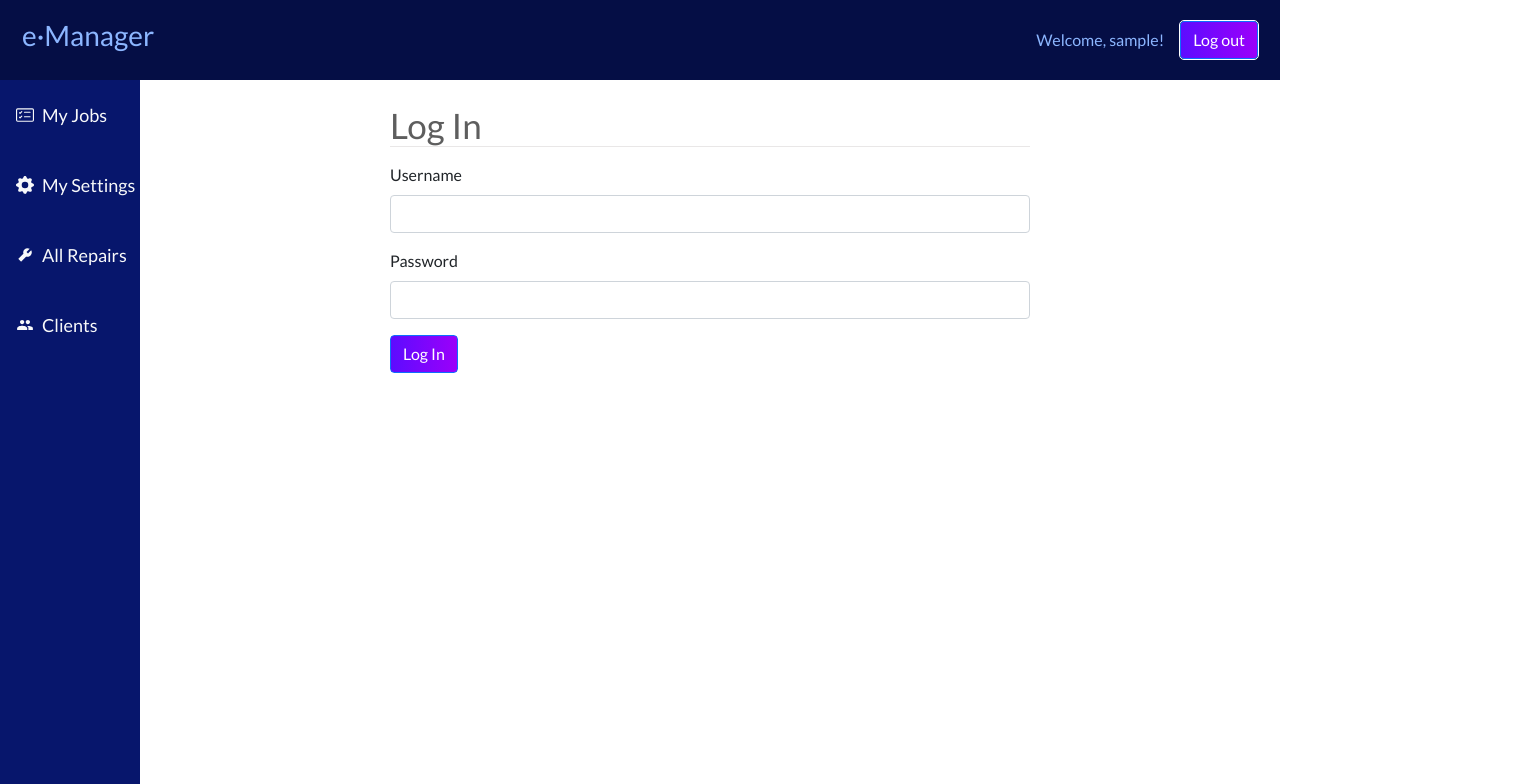
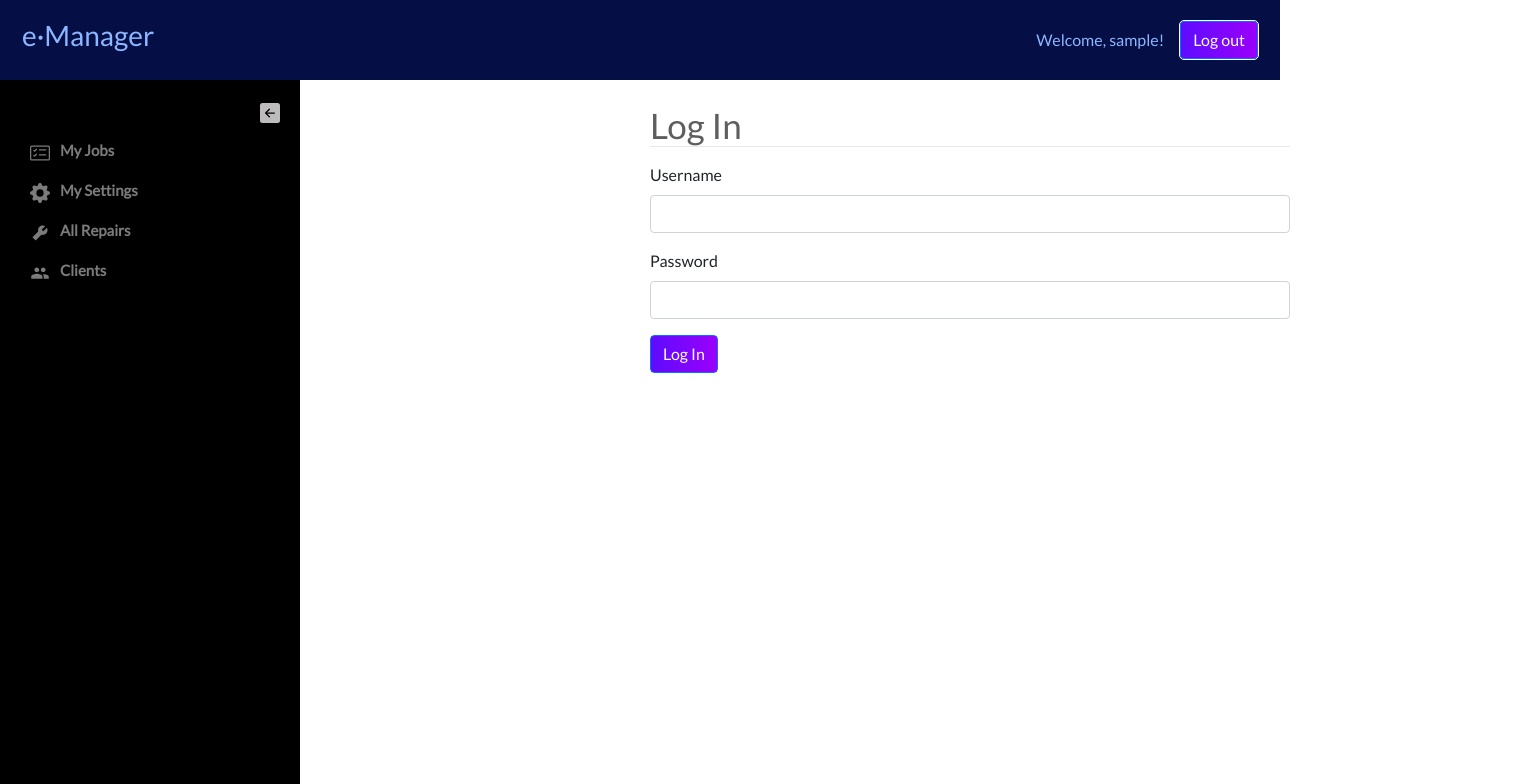
Before and after one commit to girlatomic/e-manager-app, a React (Create React App) app in the folder client/: page /login in a window 1280 px wide. Shown: the top 784 px of the page, 1528 px wide, since content can reach past the window. Built offline with nearby package versions, Linux system fonts and the light colour scheme; sample sign-in values are in the browser's storage.

Commit message:
adds dynamic sidebar

```diff
--- a/client/src/App.css
+++ b/client/src/App.css
@@ -7,11 +7,11 @@
   font-family: "Lato", sans-serif;
 }
 
-.content {
+/* .container {
   display: flex;
   width: 100%;
   text-align: left;
-}
+} */
 
 h2 {
   margin-top: 10px;
@@ -104,5 +104,12 @@ td {
 }
 
 .container {
-  width: 1200px;
+  margin-left: 200px;
+  transition: margin-left 0.2s ease-in;
+  /* padding: 50px; */
+  box-sizing: border-box;
 }
+
+.container.inactive {
+  margin-left: 80px;
+}
--- a/client/src/App.js
+++ b/client/src/App.js
@@ -28,6 +28,7 @@ export default function App() {
   let [user, setUser] = useState(Local.getUser());
   let [loginError, setLoginError] = useState("");
   const navigate = useNavigate();
+  const [inactive, setInactive] = useState(false);
 
   // Functions for log in and log out
 
@@ -85,9 +86,15 @@ export default function App() {
   return (
     <div className="App">
       <Navbar user={user} logoutCB={() => handleLogout()} />
-      <div className="d-flex">
-        <Sidebar user={user} />
-        <div className="content">
+      <div>
+        <Sidebar
+          user={user}
+          onCollapse={(inactive) => {
+            console.log(inactive);
+            setInactive(inactive);
+          }}
+        />
+        <div className={`container ${inactive ? "inactive" : ""}`}>
           <Routes>
             <Route path="/" element={<Home />} />
 
--- a/client/src/components/Sidebar.css
+++ b/client/src/components/Sidebar.css
@@ -1,5 +1,5 @@
-.nav-menu {
-    background-color:#07166c;
+/* .nav-menu {
+  background-color: #07166c;
   width: 200px;
   height: 100vh;
   display: flex;
@@ -31,4 +31,98 @@
 
 .active {
   background-color: #721aff;
+} */
+
+ul {
+  padding: 0;
+  margin: 0;
 }
+li {
+  list-style: none;
+}
+
+.side-menu {
+  position: fixed;
+  background: #000;
+  width: 300px;
+  height: 100%;
+  box-sizing: border-box;
+  padding: 30px 20px;
+  transition: width 0.2s ease-in;
+}
+
+.side-menu.inactive {
+  width: 80px;
+}
+
+.side-menu .top-section {
+  position: relative;
+}
+
+.side-menu .top-section .logo {
+  color: rgb(140, 182, 255);
+  overflow: hidden;
+  display: inline-block;
+  font-size: 28px;
+}
+
+.side-menu .top-section .toggle-menu-btn {
+  color: rgb(189, 187, 187);
+  font-size: 20px;
+  position: absolute;
+  top: 40%;
+  right: 0px;
+  transform: translateY(-50%);
+  cursor: pointer;
+}
+
+.side-menu.inactive .top-section .toggle-menu-btn {
+  /* right: -50px; */
+}
+
+.side-menu .main-menu .menu-item {
+  color: rgb(123, 123, 123);
+  text-decoration: none;
+  font-size: 15px;
+  display: block;
+  font-weight: 600;
+  cursor: pointer;
+}
+
+.side-menu .main-menu .menu-item.active {
+  background: #333;
+  border-radius: 5px;
+  color: #fff;
+}
+
+.side-menu .main-menu {
+  margin: 20px 0;
+  position: relative;
+  max-height: 350px;
+  /* overflow-y: scroll; */
+  overflow-x: hidden;
+}
+
+.side-menu .main-menu .menu-item .menu-icon {
+  display: inline-block;
+  width: 40px;
+  height: 40px;
+  font-size: 20px;
+  line-height: 40px;
+  text-align: center;
+}
+
+.side-menu .main-menu .menu-item span {
+  position: absolute;
+  display: inline-block;
+  line-height: 40px;
+  opacity: 1;
+  transition: opacity 0.2s ease-in;
+}
+
+.side-menu.inactive .main-menu .menu-item span {
+  opacity: 0;
+  width: 0;
+  height: 0;
+  overflow: hidden;
+}
--- a/client/src/components/Sidebar.js
+++ b/client/src/components/Sidebar.js
@@ -1,4 +1,4 @@
-import React from "react";
+import React, { useState, useEffect } from "react";
 import "./Sidebar.css";
 import { FaHome } from "react-icons/fa";
 import { BsCardChecklist } from "react-icons/bs";
@@ -7,13 +7,32 @@ import { AiFillTool } from "react-icons/ai";
 import { NavLink } from "react-router-dom";
 import { RiUserSettingsFill } from "react-icons/ri";
 import { BsGearFill } from "react-icons/bs";
+import { BsFillArrowLeftSquareFill } from "react-icons/bs";
+import { BsFillArrowRightSquareFill } from "react-icons/bs";
 
 function Sidebar(props) {
+  const [inactive, setInactive] = useState(false);
+
+  useEffect(() => {
+    props.onCollapse(inactive);
+  }, [inactive]);
+
   return (
-    <nav className="nav-menu">
-      <div className="nav-menu-items">
+    <div className={`side-menu ${inactive ? "inactive" : ""}`}>
+      <div className="top-section">
+        {/* <div className="logo">e·Manager</div> */}
+        <div onClick={() => setInactive(!inactive)} className="toggle-menu-btn">
+          {inactive ? (
+            <BsFillArrowRightSquareFill />
+          ) : (
+            <BsFillArrowLeftSquareFill />
+          )}
+        </div>
+      </div>
+      <div className="main-menu">
+        <ul>
           {!props.user && (
-          <div className="d-flex">
+            <li className="d-flex">
               <NavLink
                 className={({ isActive }) =>
                   isActive
@@ -25,83 +44,59 @@ function Sidebar(props) {
                 <FaHome className="me-2" />
                 Home
               </NavLink>
-          </div>
+            </li>
           )}
 
           {props.user && props.user.usertype === "admin" && (
-          <div className="d-flex align-items-center justify-content-center">
-            <NavLink
-              className={({ isActive }) =>
-                isActive
-                  ? "active sb-link text-light ps-3"
-                  : "sb-link text-light ps-3"
-              }
-              to="/manageusers"
-            >
-              <RiUserSettingsFill className="me-2" />
-              Manage Users
+            <li>
+              <NavLink className="menu-item" to="/manageusers">
+                <div className="menu-icon">
+                  <RiUserSettingsFill />
+                </div>
+                <span>Manage Users</span>
               </NavLink>
-          </div>
+            </li>
           )}
 
           {props.user && (
             <div>
-            <div className="d-flex align-items-center justify-content-center">
-              <NavLink
-                className={({ isActive }) =>
-                  isActive
-                    ? "active sb-link text-light ps-3"
-                    : "sb-link text-light ps-3"
-                }
-                to="/myjobs"
-              >
-                <BsCardChecklist className="me-2" />
-                My Jobs
+              <li>
+                <NavLink className="menu-item" to="/myjobs">
+                  <div className="menu-icon">
+                    <BsCardChecklist />
+                  </div>
+                  <span>My Jobs</span>
                 </NavLink>
+              </li>
+              <li>
+                <NavLink className="menu-item" to="/mysettings">
+                  <div className="menu-icon">
+                    <BsGearFill />
                   </div>
-            <div className="d-flex align-items-center justify-content-center">
-              <NavLink
-                className={({ isActive }) =>
-                  isActive
-                    ? "active sb-link text-light ps-3"
-                    : "sb-link text-light ps-3"
-                }
-                to="/mysettings"
-              >
-                <BsGearFill className="me-2" />
-                My Settings
+                  <span>My Settings</span>
                 </NavLink>
+              </li>
+              <li>
+                <NavLink className="menu-item" to="/repairs">
+                  <div className="menu-icon">
+                    <AiFillTool />
                   </div>
-            <div className="d-flex align-items-center justify-content-center">
-              <NavLink
-                className={({ isActive }) =>
-                  isActive
-                    ? "active sb-link text-light ps-3"
-                    : "sb-link text-light ps-3"
-                }
-                to="/repairs"
-              >
-                <AiFillTool className="me-2" />
-                All Repairs
+                  <span>All Repairs</span>
                 </NavLink>
+              </li>
+              <li>
+                <NavLink className="menu-item" to="/clients">
+                  <div className="menu-icon">
+                    <IoMdPeople />
                   </div>
-            <div className="d-flex align-items-center justify-content-center">
-              <NavLink
-                className={({ isActive }) =>
-                  isActive
-                    ? "active sb-link text-light ps-3"
-                    : "sb-link text-light ps-3"
-                }
-                to="/clients"
-              >
-                <IoMdPeople className="me-2" />
-                Clients
+                  <span>Clients</span>
                 </NavLink>
+              </li>
+            </div>
+          )}
+        </ul>
       </div>
     </div>
-        )}
-      </div>
-    </nav>
   );
 }
 
```
Also changed, not shown: client/src/components/Navbar.js (+24 -11 lines). Lines whose indentation alone changed are shown as unchanged.
